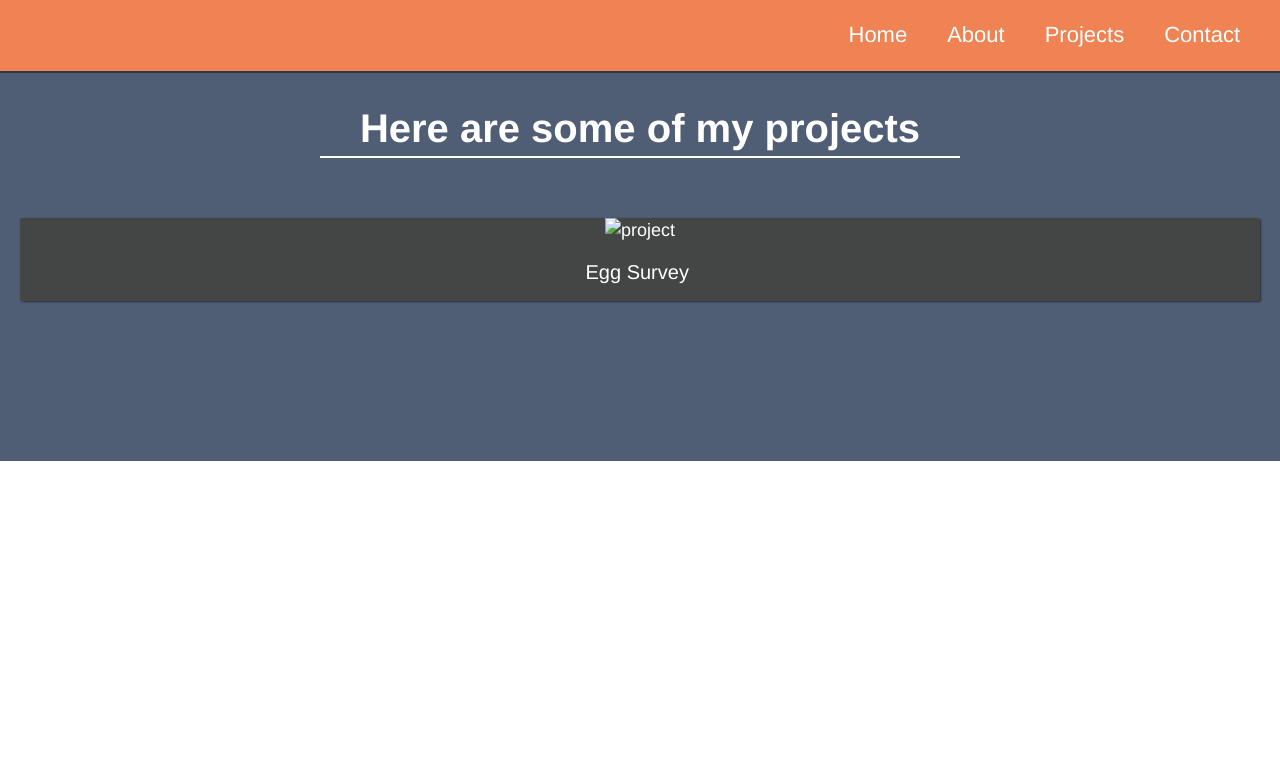
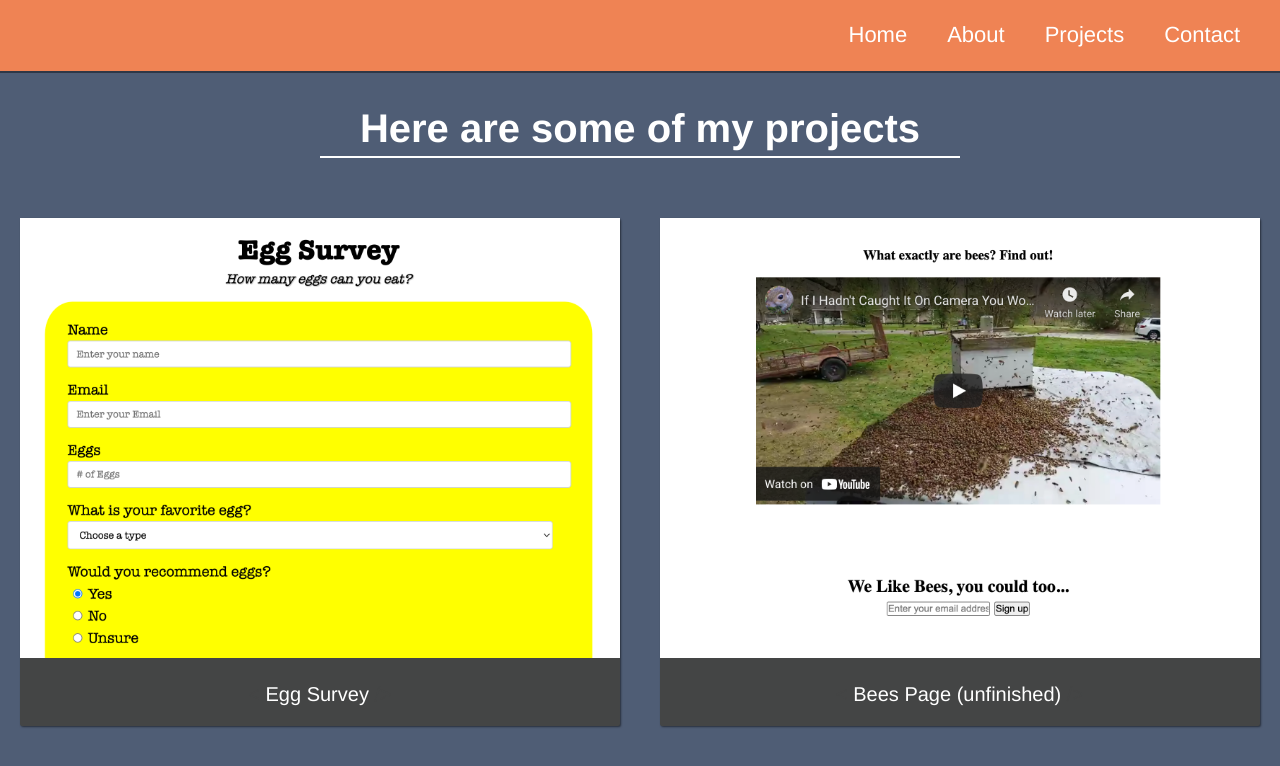
Before and after one commit to lmulligan14/lis351-lmulligan14.github.io, a plain HTML site: page projects.html in a window 1280 px wide. Drawn offline with Linux system fonts and the light colour scheme.

Commit message:
projects update2

```diff
--- a/projects.html
+++ b/projects.html
@@ -3,7 +3,7 @@
 
 <head>
   <link href="styles.css" rel="stylesheet">
-  <title>About</title>
+  <title>Projects</title>
 </head>
 
 <body>
@@ -29,10 +29,18 @@
 
     <div class="projects-grid">
       <a href="https://lmulligan14.github.io/egg-survey.github.io/" target="_blank" class="project project-tile">
-        <img class="project-image" src="" alt="project" />
+        <img class="project-image" src="imgs/egg-survey-img.png" alt="project" />
         <p class="project-title">
           <span class="code">&lt;</span>
           Egg Survey
+          <span class="code">&#47;&gt;</span>
+        </p>
+      </a>
+      <a href="https://lmulligan14.github.io/bees-page.github.io//" target="_blank" class="project project-tile">
+        <img class="project-image" src="imgs/bees-page-img.png" alt="project" />
+        <p class="project-title">
+          <span class="code">&lt;</span>
+          Bees Page (unfinished)
           <span class="code">&#47;&gt;</span>
         </p>
       </a>
--- a/styles.css
+++ b/styles.css
@@ -138,6 +138,7 @@ h2 {
 .projects {
   text-align: center;
   padding: 10rem 2rem;
+  padding-bottom: 30%;
   background: var(--main-lightblue);
 }
 
@@ -154,7 +155,7 @@ h2 {
   width: 100%;
   max-width: 1280px;
   margin: 0 auto;
-  margin-bottom: 6rem;
+  margin-bottom: 5rem;
 }
 
 .project {
```
Also changed, not shown: imgs/bees-page-img.png (added).
